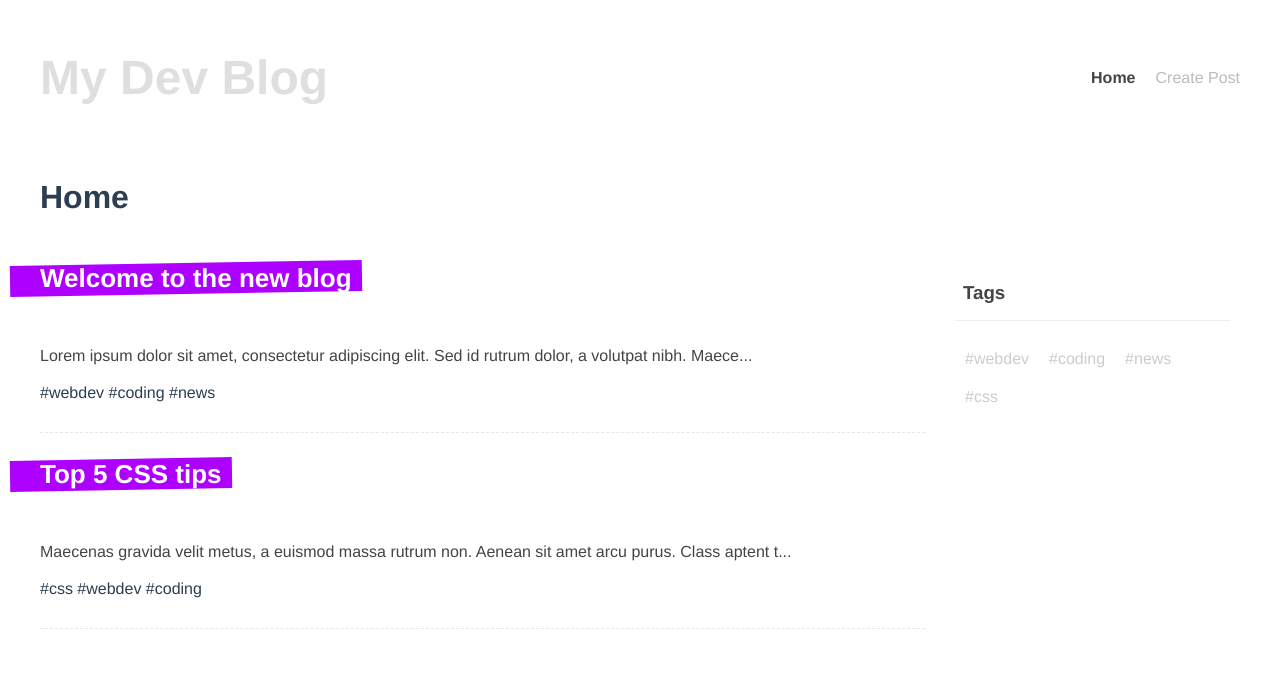
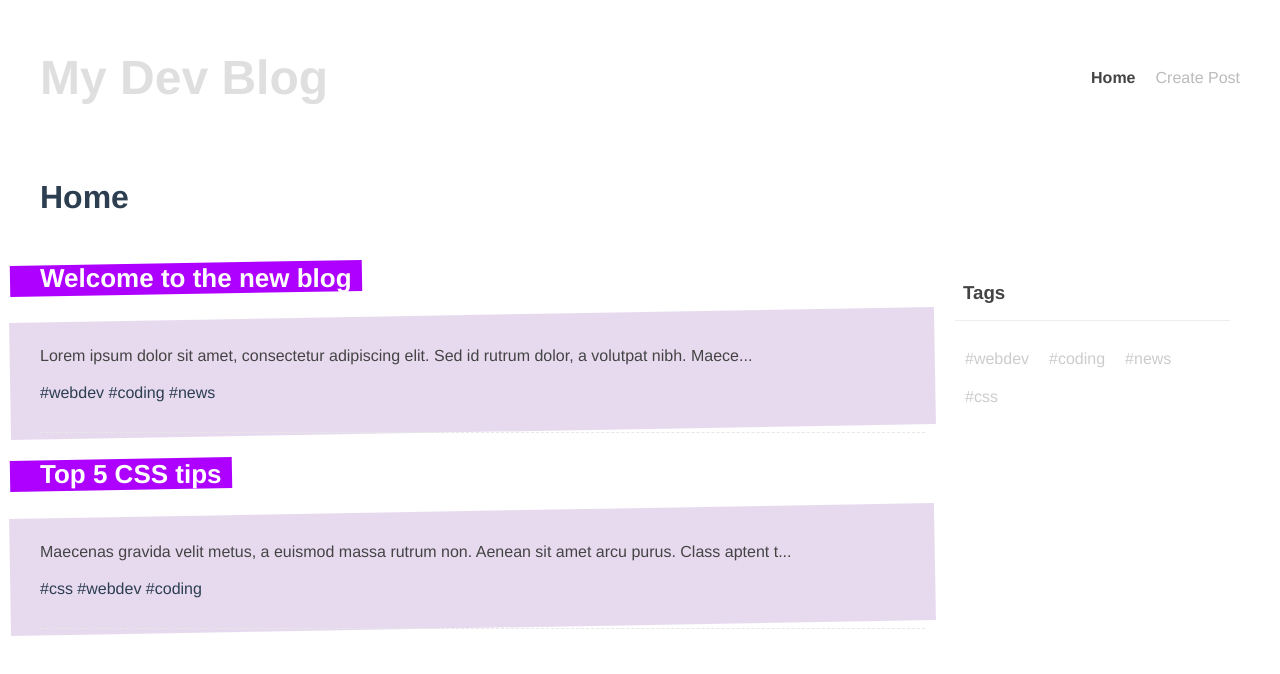
Before and after one commit to PauGarciaMartinez/dojo-blog, a Vue app: page / in a window 1280 px wide. Shown: the top 674 px of the page. Built offline with nearby package versions, Linux system fonts and the light colour scheme; data requests are answered from the project's data file.

Commit message:
Add background to the post content

```diff
--- a/src/components/SinglePost.vue
+++ b/src/components/SinglePost.vue
@@ -28,6 +28,19 @@ export default {
   margin: 0 40px 30px;
   padding-bottom: 30px;
   border-bottom: 1px dashed #e7e7e7;
+  position: relative;
+}
+.post::before {
+  content: '';
+  width: 100%;
+  height: 60%;
+  bottom: 0;
+  background: #caabda71;
+  position: absolute;
+  z-index: -1;
+  padding-right: 40px;
+  left: -30px;
+  transform: rotateZ(-1deg);
 }
 .post h3 {
   display: inline-block;
```
